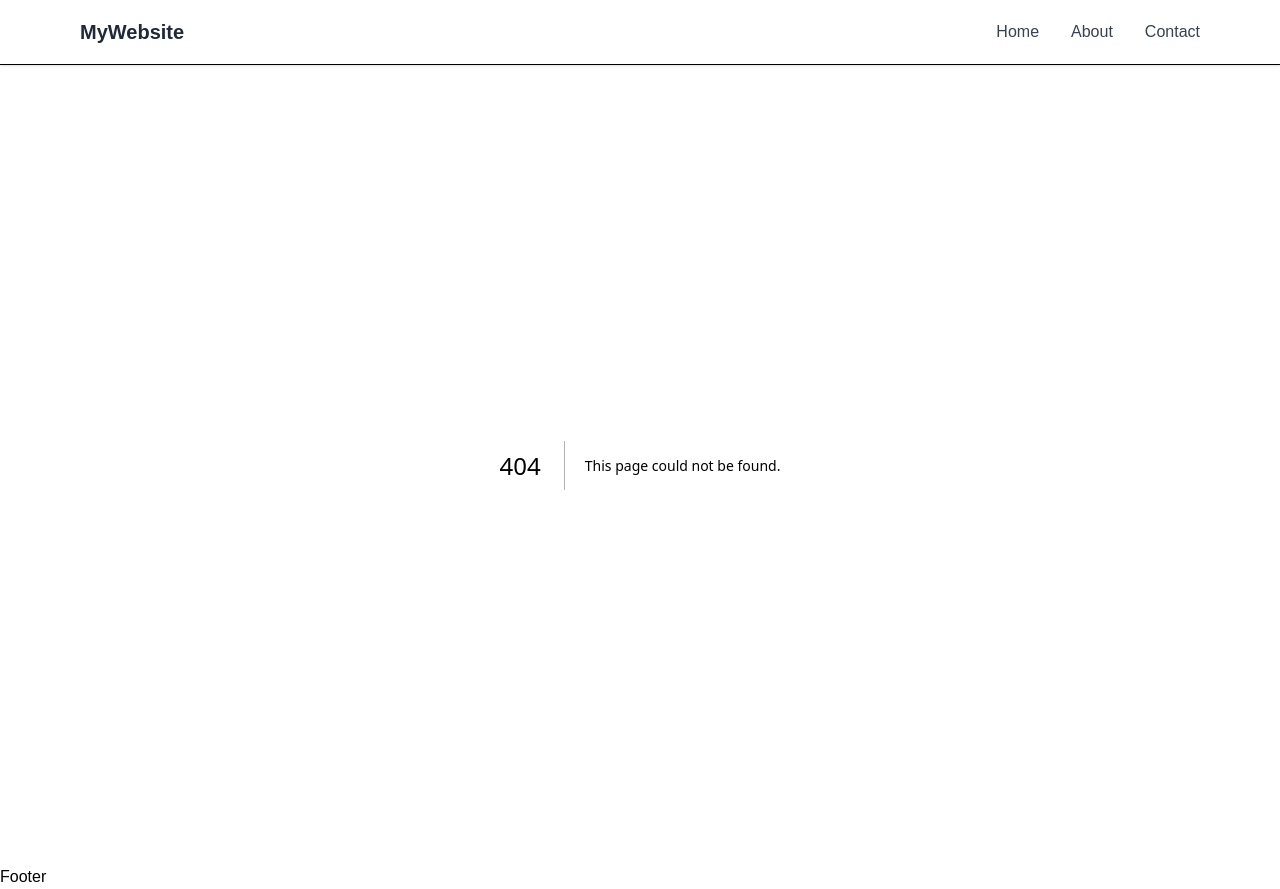
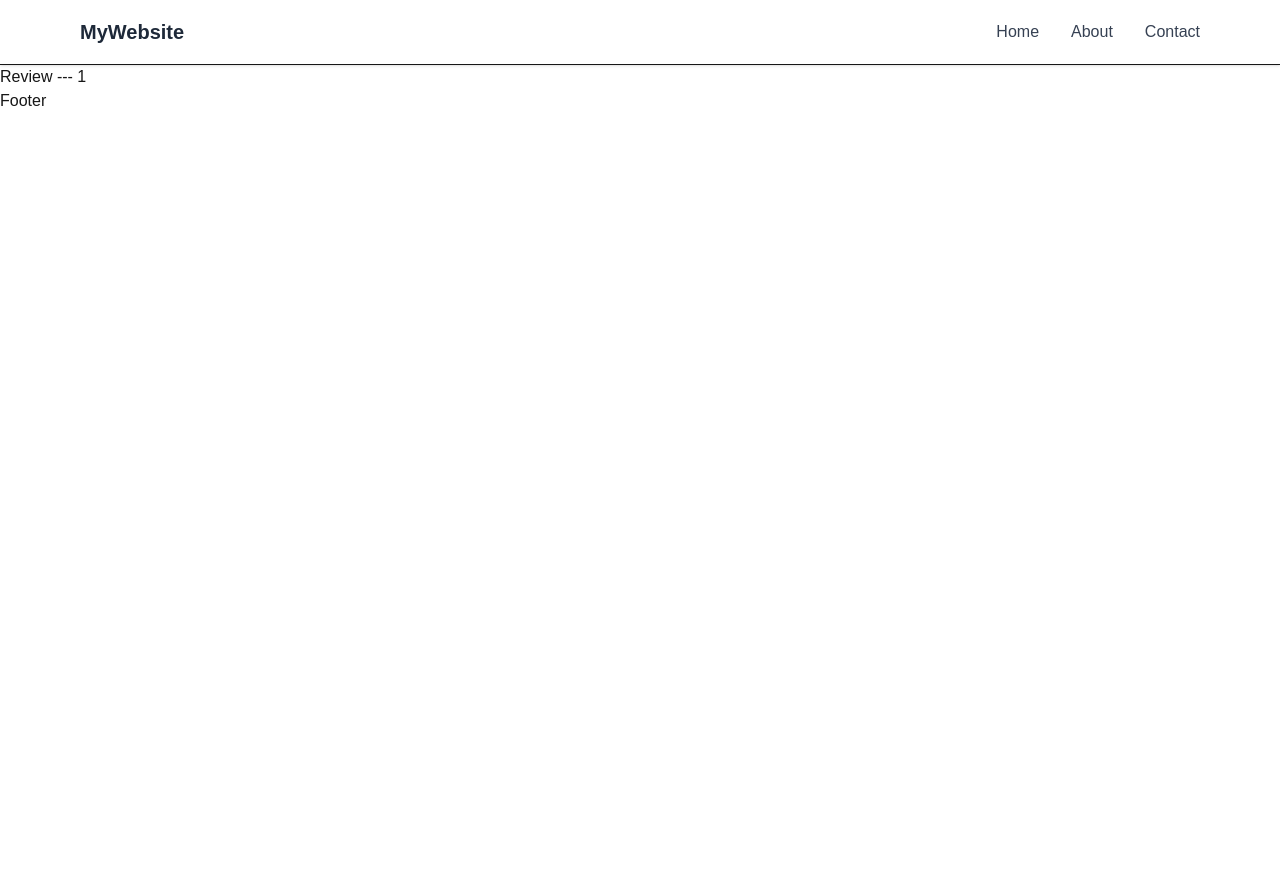
Before and after one commit to shivam108ku/NextjsLearning, a Next.js app: page /products/1/reviews/1 in a window 1280 px wide. Before the commit this address had no page. After the commit the page ends 800 px from the top, so only its background shows below. Built offline with nearby package versions, Linux system fonts and the light colour scheme.

Commit message:
dynamic routes

```diff
--- /dev/null
+++ b/app/products/[id]/reviews/[revid]/page.tsx
@@ -0,0 +1,14 @@
+import React from 'react'
+
+type Props = {
+  params: Promise<{revid:string}>
+}
+
+const Review = async ({params}:Props) => {
+  const { revid } = await params;
+  return (
+    <div>Review --- {revid}</div>
+  )
+}
+
+export default Review
```
